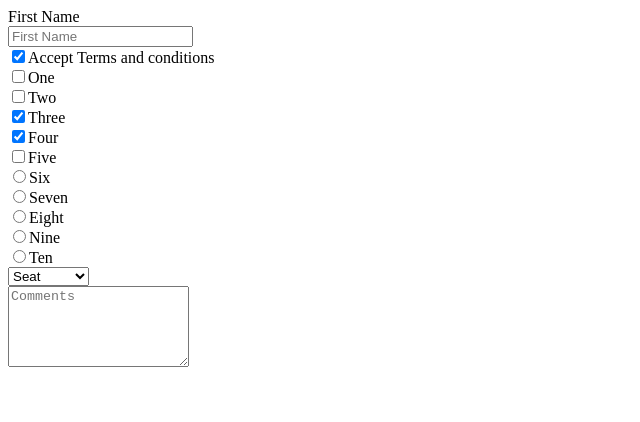
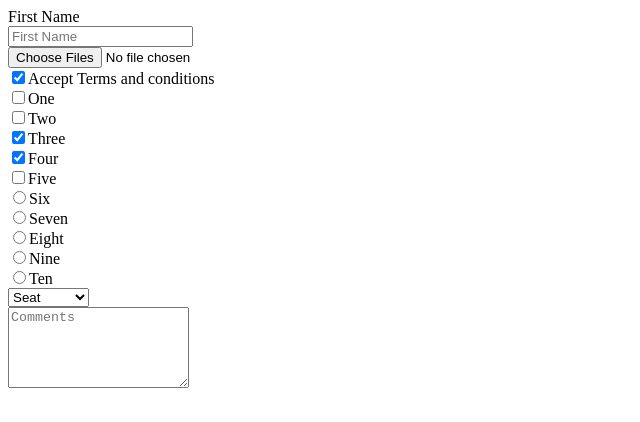
Before and after one commit to terra-hq/vue-form, a Vue app: page / in a window 1280 px wide. Shown: the top 422 px of the page, without its empty margins (0-640 px from the left). Built offline with nearby package versions, Linux system fonts and the light colour scheme.

Commit message:
upload input

```diff
--- a/src/App.vue
+++ b/src/App.vue
@@ -11,6 +11,16 @@
             :error="error"
             :required="required"
             :maxlength="8"
+        />
+
+        <UploadFile
+            v-model="selectedFile"
+            id="fileInput"
+            uploadClass="g--form-upload-01"
+            :error="error"
+            :required="required"
+            accept="image/*"
+            :multiple="true"
         />
 
         <Checkbox
@@ -70,6 +80,7 @@
 import FormGroup from "./components/FormGroup.vue"
 import Label from "./components/Label.vue"
 import TextField from "./components/TextField.vue"
+import UploadFile from "./components/UploadFile.vue"
 import Checkbox from "./components/Checkbox.vue"
 import Select from "./components/Select.vue"
 import TextArea from "./components/TextArea.vue"
@@ -79,6 +90,8 @@ import ErrorAndHint from "./components/ErrorAndHint.vue"
 import { ref } from "vue"
 
 const firstName = ref("")
+
+const selectedFile = ref("")
 
 const terms = ref(true)
 
--- a/src/components/Checkbox.vue
+++ b/src/components/Checkbox.vue
@@ -11,7 +11,7 @@
             :aria-required="required"
             :aria-invalid="error"
         />
-        <Label :forId="id" :labelClass="[`${checkboxClass}__title`]" :textLabel="textLabel" />
+        <Label :forId="id" :labelClass="`${checkboxClass}__title`" :textLabel="textLabel" />
     </div>
 </template>
 
--- a/src/components/GroupRadio.vue
+++ b/src/components/GroupRadio.vue
@@ -14,11 +14,7 @@
             :aria-required="required"
             :aria-invalid="error"
         />
-        <Label
-            :forId="option.id"
-            :labelClass="[`${radioClass}__title`]"
-            :textLabel="option.label"
-        />
+        <Label :forId="option.id" :labelClass="`${radioClass}__title`" :textLabel="option.label" />
     </div>
 </template>
 
--- /dev/null
+++ b/src/components/UploadFile.vue
@@ -0,0 +1,53 @@
+<template>
+    <div :class="[uploadClass, { [`${uploadClass}--error`]: error }]">
+        <input
+            type="file"
+            :id="id"
+            :class="[`${uploadClass}__item`]"
+            :accept="accept"
+            @change="handleFileChange"
+            :multiple="multiple"
+            :required="required"
+            :aria-required="required"
+            :aria-invalid="error"
+        />
+    </div>
+</template>
+
+<script setup>
+const props = defineProps({
+    id: String,
+    uploadClass: String,
+    modelValue: {
+        type: [File, FileList, String],
+        default: String,
+    },
+    multiple: {
+        type: Boolean,
+        default: false,
+    },
+    error: {
+        type: Boolean,
+        default: false,
+    },
+    required: {
+        type: Boolean,
+        default: false,
+    },
+    accept: {
+        type: String,
+        default: "",
+    },
+})
+
+const emit = defineEmits()
+
+const handleFileChange = (event) => {
+    const files = event.target.files
+    const isMultiple = event.target.multiple
+
+    const fileValue = isMultiple ? files : files[0]
+
+    emit("update:modelValue", fileValue)
+}
+</script>
--- a/src/index.js
+++ b/src/index.js
@@ -1,6 +1,7 @@
 import FormGroup from "./components/FormGroup.vue"
 import Label from "./components/Label.vue"
 import TextField from "./components/TextField.vue"
+import UploadFile from "./components/UploadFile.vue"
 import Checkbox from "./components/Checkbox.vue"
 import ErrorAndHint from "./components/ErrorAndHint.vue"
 import TextArea from "./components/TextArea.vue"
@@ -18,6 +19,7 @@ export default {
         app.component("FormGroup", FormGroup)
         app.component("Label", Label)
         app.component("TextField", TextField)
+        app.component("UploadFile", UploadFile)
         app.component("Checkbox", Checkbox)
         app.component("ErrorAndHint", ErrorAndHint)
         app.component("TextArea", TextArea)
```
Also changed, not shown: 2 other files (tests, documents, lock files or other folders).
